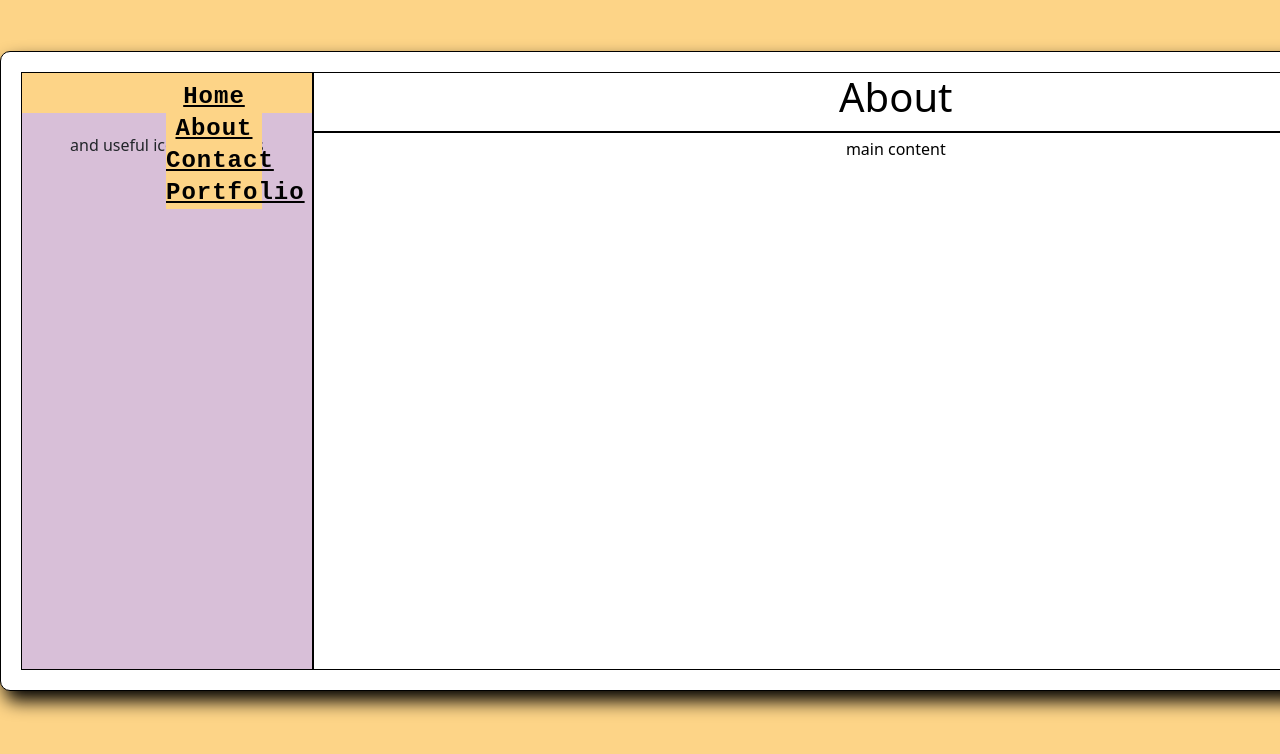
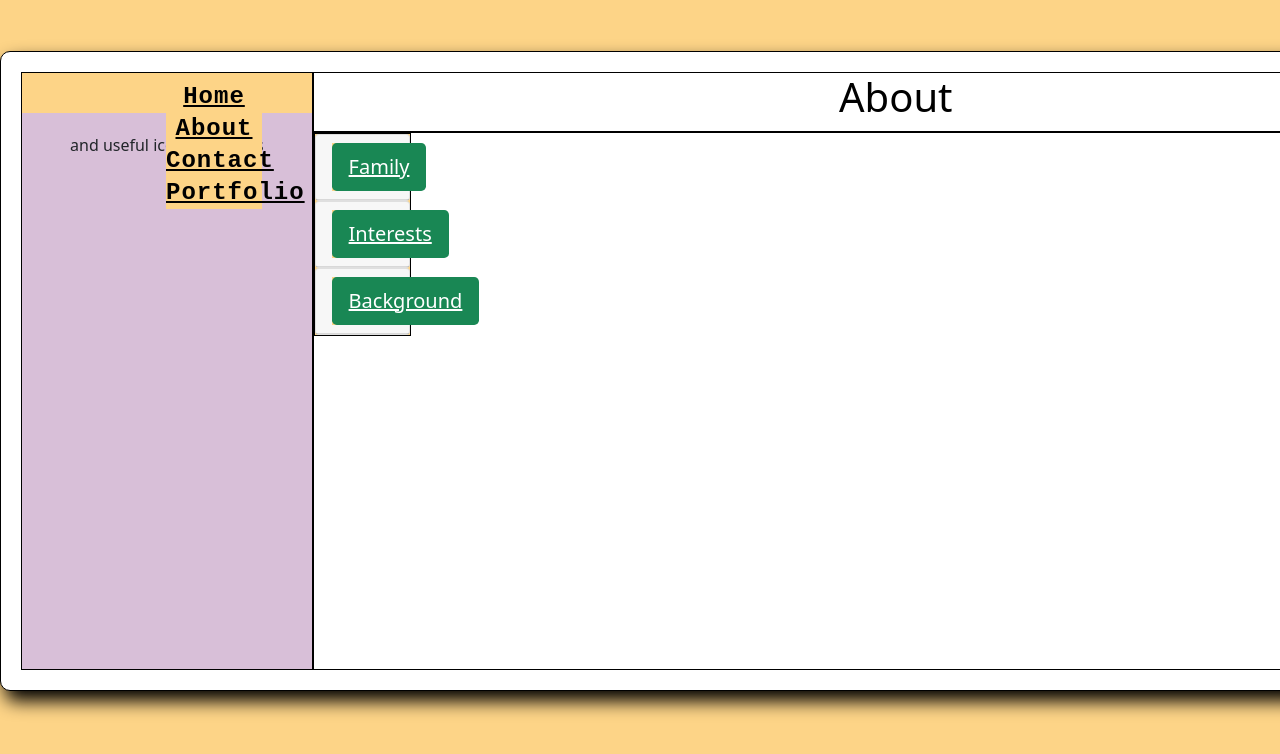
Before and after one commit to raseward14/Responsive-Portfolio, a React (Create React App) app in the folder client/: page /about in a window 1280 px wide. Shown: the top 754 px of the page. Built offline with nearby package versions, Linux system fonts and the light colour scheme.

Commit message:
added bio to about page

```diff
--- /dev/null
+++ b/client/src/components/Bio/index.js
@@ -0,0 +1,83 @@
+import "./style.css";
+
+function Bio() {
+
+    return (
+        // <!--row 1 col-5-->
+      <div className="col-md-4 col-lg-5">
+
+        {/* <!--PERSONAL INFO--> */}
+        <aside>
+          <div className="accordion" id="accordionExample">
+            <div className="card">
+              <div className="card-header" id="headingOne">
+                <h2 className="mb-0">
+                  <button className="btn btn-link btn-block btn-lg collapsed bg-success text-white" type="button"
+                    data-toggle="collapse" data-target="#collapseOne" aria-expanded="false" aria-controls="collapseOne">
+                    Family
+                  </button>
+                </h2>
+              </div>
+
+              <div id="collapseOne" className="collapse" aria-labelledby="headingOne" data-parent="#accordionExample">
+                <div className="card-body saira">
+                  I was born in Seattle Washington, and grew up east of Colorado Springs in a small town named Peyton. I
+                  graduated from Falcon High School, and studied Business Management and Economics at Colorado Mesa
+                  University. At Mesa, I ran for the mens varsity cross country and T&F teams, participated as the
+                  director of membership for the Phi Beta Lambda business club, and spent a year as a Residence Hall
+                  Assistant. I graduated in 2014, and taught mathematics at Denver West Leadership Academy in 2015
+                  before working and eventually living in Southeast Asia for about 3 years. I met my wife in Siem Reap,
+                  Cambodia, and a year after our wedding in 2018, she immigrated with me back to the states. We now live
+                  and work in Loveland Colorado. We expect our first baby this summer! I've done a bit of independent
+                  coding study aside from this class.
+                </div>
+              </div>
+            </div>
+            <div className="card">
+              <div className="card-header" id="headingTwo">
+                <h2 className="mb-0">
+                  <button className="btn btn-link btn-block btn-lg collapsed bg-success text-white" type="button"
+                    data-toggle="collapse" data-target="#collapseTwo" aria-expanded="false" aria-controls="collapseTwo">
+                    Interests
+                  </button>
+                </h2>
+              </div>
+              <div id="collapseTwo" className="collapse" aria-labelledby="headingTwo" data-parent="#accordionExample">
+                <div className="card-body saira">
+                  I enjoy the great outdoors. I've hiked most of Colorado's 14er's and one in Californias Mt. Whitney.
+                  Other interests include running, fly fishing, cycling and camping. I recently picked up hunting, my
+                  stepfathers greatest passion, and brought in my first duck, and foxsquirrel a few months ago. Other
+                  interests include reading, breweries (I'll drink stouts and porters all year), swimming, and football
+                  (otherwise known as soccer) After the pandemic, I aspire to get back to traveling a bit as well!
+                </div>
+              </div>
+            </div>
+            <div className="card">
+              <div className="card-header" id="headingThree">
+                <h2 className="mb-0">
+                  <button class="btn btn-link btn-block btn-lg collapsed bg-success text-white" type="button"
+                    data-toggle="collapse" data-target="#collapseThree" aria-expanded="false"
+                    aria-controls="collapseThree">
+                    Background
+                  </button>
+                </h2>
+              </div>
+              <div id="collapseThree" className="collapse" aria-labelledby="headingThree" data-parent="#accordionExample">
+                <div className="card-body saira">
+                  My work history includes 4 years of teaching, and a handful of work prior ranging from pesticide
+                  application in South Dakota's black hills, to moving and driving for 2 Men and a Truck, to tutoring
+                  statistics at University. I stuck with teaching because its a practical way to work and travel. I now
+                  work as a staffing recruiter for an employment agency in Longmont. Our agency specializes primarily in
+                  low skilled labor, although we do occasionally recruit for skilled administrative, and production
+                  work. I hope to move forward with a more technical position centered around the foundation I build in
+                  this class.
+                </div>
+              </div>
+            </div>
+          </div>
+        </aside>
+      </div>
+    );
+};
+
+export default Bio;
--- a/client/src/components/Form/index.js
+++ b/client/src/components/Form/index.js
@@ -42,7 +42,7 @@ function Form() {
                                 <div className="form-group saira">
                                     <label for="exampleInputPassword1">Phone</label>
                                     <input type="phone number" className="form-control" id="exampleInputPhone1"
-                                        aria-describedby="phoneHelp">
+                                        aria-describedby="phoneHelp" />
                                     <small id="phoneHelp" className="form-text text-muted">555-555-5555 or
                                         (555)555-5555</small>
                                 </div>
@@ -81,11 +81,6 @@ function Form() {
                 </aside>
             </div>
         </section>
-
-        </section>
-
-
-
     );
 };
 
--- a/client/src/pages/About.js
+++ b/client/src/pages/About.js
@@ -1,5 +1,6 @@
 // import components
 import Nav from "../components/Navbar/index";
+import Bio from "../components/Bio/index";
 import "./style.css";
 
 function About() {
@@ -8,7 +9,7 @@ function About() {
         <div className="themed-container">
             <aside><Nav /> and useful icons and links</aside>
             <h1 className="heading">About</h1>
-            <section>main content</section>
+            <section><Bio /></section>
         </div>
     );
 };
--- a/client/src/pages/Contact.js
+++ b/client/src/pages/Contact.js
@@ -1,5 +1,6 @@
 // import components
 import Nav from "../components/Navbar/index";
+import Form from "../components/Form/index";
 import "./style.css";
 
 function Contact() {
@@ -8,7 +9,7 @@ function Contact() {
         <div className="themed-container">
             <aside><Nav /> and useful icons and links</aside>
             <h1 className="heading">Contact</h1>
-            <section>main content</section>
+            <section><Form /></section>
         </div>
     );
 };
```
Also changed, not shown: client/src/components/Bio/style.css (added). Lines whose indentation alone changed are shown as unchanged.
